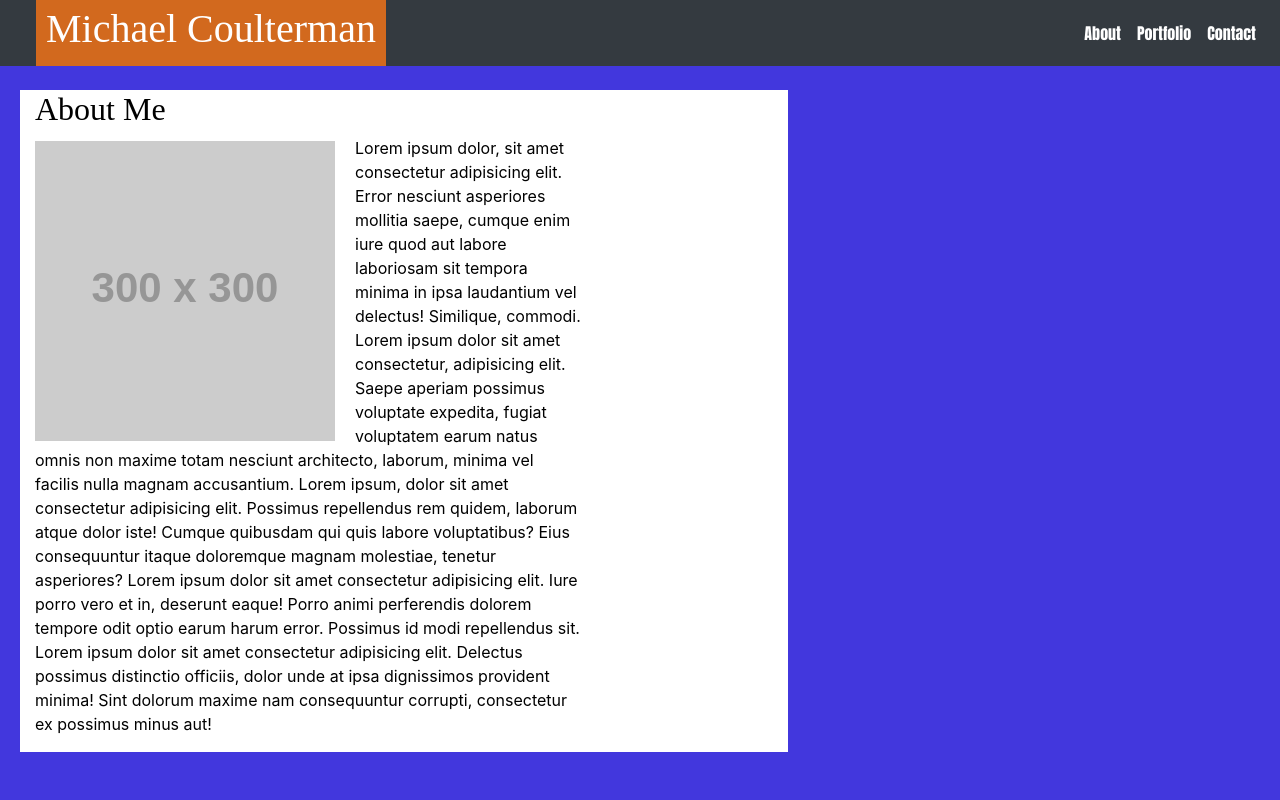
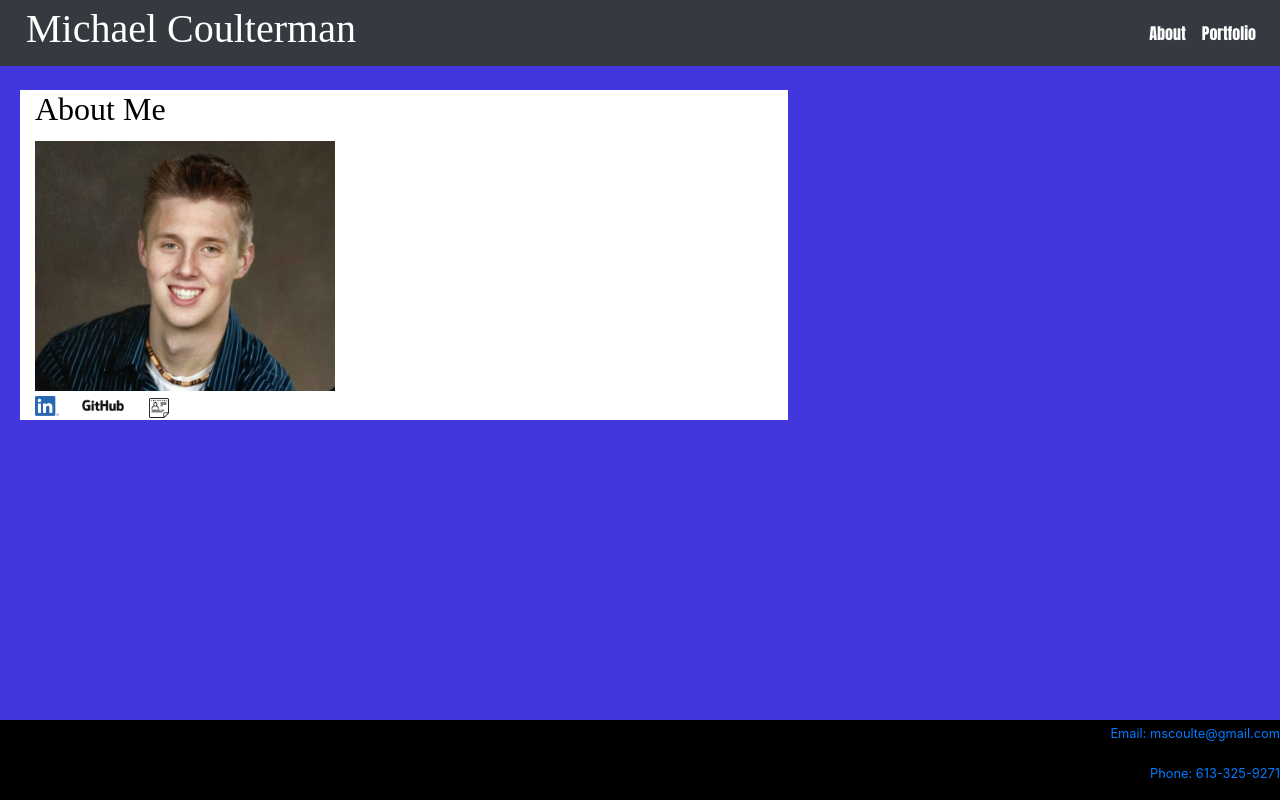
Before and after one commit to mscoulte/Homework-2, a plain HTML site: page index.html in a window 1280 px wide. Drawn offline with nearby package versions, Linux system fonts and the light colour scheme; placeholder pictures from the web are drawn by us; a web font is replaced by a local one.

Commit message:
added footer and links to linkedIn, Github and Resume.pdf

```diff
--- a/Homework2.css
+++ b/Homework2.css
@@ -35,18 +35,27 @@ html {
   }
   body{
     background-color: rgb(66, 55, 221);
+    position: relative;
+    display: flex;
+    flex-direction: column;
 
+  }
+  .footer {
+    background-color: black;
+    margin-top: 10px;
+    width: 100%;
+    margin-top: auto;
   }
   .navbar{
     padding-top: 0;
     padding-bottom: 0;
   }
   .navbar-brand{
-    background-color:chocolate;
+
     padding-left: 10px;
     padding-right: 10px;
     font-family:'Gravitas One';
-    margin-left: 20px;
+    margin-left:
 
 
 
@@ -61,7 +70,8 @@ html {
     bottom: 0px;
   }
 
-  }
+  #sticky-footer {
+    flex-shrink: none;
 
   @media screen and (max-width: 768px){
 
--- a/index.html
+++ b/index.html
@@ -1,21 +1,20 @@
 <!DOCTYPE html>
 <html lang="en">
+
 <head>
   <meta charset="UTF-8">
   <meta name="viewport" content="width=device-width, initial-scale=1.0">
   <title>Michael Coulterman - Portfolio</title>
-    <link
-      rel="stylesheet"
-      href="https://stackpath.bootstrapcdn.com/bootstrap/4.4.1/css/bootstrap.min.css"
-      integrity="sha384-Vkoo8x4CGsO3+Hhxv8T/Q5PaXtkKtu6ug5TOeNV6gBiFeWPGFN9MuhOf23Q9Ifjh"
-      crossorigin="anonymous"
-    />
-    <link rel="stylesheet" href="Homework2.css"
-    />
+  <link rel="stylesheet" href="https://stackpath.bootstrapcdn.com/bootstrap/4.4.1/css/bootstrap.min.css"
+    integrity="sha384-Vkoo8x4CGsO3+Hhxv8T/Q5PaXtkKtu6ug5TOeNV6gBiFeWPGFN9MuhOf23Q9Ifjh" crossorigin="anonymous" />
+  <link rel="stylesheet" href="Homework2.css" />
 </head>
+
 <body>
   <nav class="navbar navbar-expand-lg navbar-dark bg-dark">
-        <a class="navbar-brand" href="./index.html"><h1>Michael Coulterman</h2></a>
+    <a class="navbar-brand" href="./index.html">
+      <h1>Michael Coulterman</h2>
+    </a>
 
 
     </button>
@@ -28,8 +27,7 @@
         <li class="nav-item active">
           <a class="nav-link" href="./Portfolio.html">Portfolio<span class="sr-only">(current)</span></a>
         </li>
-            <li class="nav-item active">
-              <a class="nav-link" href= "./Contact.html">Contact<span class="sr-only">(current)</span></a>
+
     </div>
     </li>
     </li>
@@ -37,7 +35,7 @@
     </div>
   </nav>
   <br>
-
+  <main>
     <div class="container">
       <div class="row">
         <div class="col-9">
@@ -46,23 +44,38 @@
           </div>
           <div class="row">
             <div class="col-12">
-                    <img src="http://placehold.it/300x300" class="img-fluid" alt="Placeholder" class="TextWrap" />
-
-
-                    <p>
-                        Lorem ipsum dolor, sit amet consectetur adipisicing elit. Error nesciunt asperiores mollitia saepe, cumque enim iure quod aut labore laboriosam sit tempora minima in ipsa laudantium vel delectus! Similique, commodi.
-                        Lorem ipsum dolor sit amet consectetur, adipisicing elit. Saepe aperiam possimus voluptate expedita, fugiat voluptatem earum natus omnis non maxime totam nesciunt architecto, laborum, minima vel facilis nulla magnam accusantium.
-                        Lorem ipsum, dolor sit amet consectetur adipisicing elit. Possimus repellendus rem quidem, laborum atque dolor iste! Cumque quibusdam qui quis labore voluptatibus? Eius consequuntur itaque doloremque magnam molestiae, tenetur asperiores?
-                        Lorem ipsum dolor sit amet consectetur adipisicing elit. Iure porro vero et in, deserunt eaque! Porro animi perferendis dolorem tempore odit optio earum harum error. Possimus id modi repellendus sit.
-                        Lorem ipsum dolor sit amet consectetur adipisicing elit. Delectus possimus distinctio officiis, dolor unde at ipsa dignissimos provident minima! Sint dolorum maxime nam consequuntur corrupti, consectetur ex possimus minus aut!
-                    </p>
+              <img src="./Assets/head.png" width="300" height="300" class="img-fluid" alt="Head" class="TextWrap" />
             </div>
           </div>
+          <div class="row">
+            <div class="col-12"> <a href="https://www.linkedin.com/in/michael-coulterman-bbb553141/"><img
+                  src="./Assets/LI-In-Bug.png" width="24px" height="24px" class="img-fluid" alt="LinkedIn logo"
+                  class="TextWrap" /></a>
+              <div class="col-12"> <a href="https://github.com/mscoulte"><img src="./Assets/GitHub_Logo.png"
+                    width="48px" height="48px" class="img-fluid" alt="LinkedIn logo" class="TextWrap" /></a>
+              </div>
+              <div class="col-12"> <a href="./Assets/Michael Coulterman - Resume.pdf"><img
+                    src="./Assets/icons8-resume-64.png" width="24px" height="24px" class="img-fluid" alt="Resume"
+                    class="TextWrap" /></a>
+              </div>
+            </div>
+
           </div>
 
         </div>
       </div>
     </div>
 
+
+  </main>
+
+  <footer class="footer fixed-bottom ">
+    <div class="content">
+      <p class="text-right text-primary"><strong><small>Email: mscoulte@gmail.com</small></strong></p>
+      <p class="text-right text-primary"><strong><small>Phone: 613-325-9271</small></strong></p>
+    </div>
+  </footer>
+
 </body>
+
 </html>
```
Also changed, not shown: Portfolio.html (+14 -14 lines), Assets/GitHub_Logo.png (added), Assets/LI-In-Bug.png (added), Assets/head.png (added), Assets/icons8-resume-64.png (added), 1 other file. Lines whose indentation alone changed are shown as unchanged.
